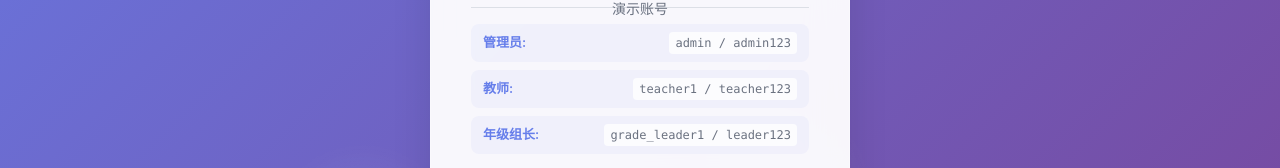
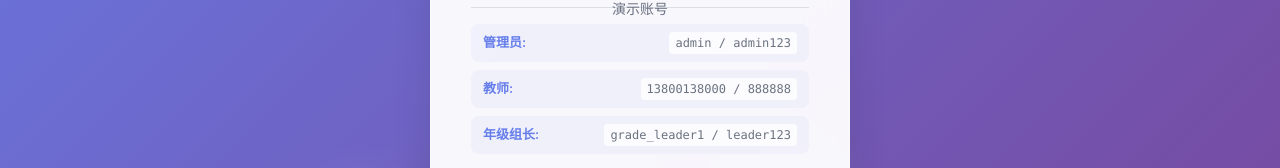
Before and after one commit to makle-oman/vue3-grade-menagement-system, a Vue app: page /login in a window 1280 px wide. Shown: the part 572-740 px from the top of the page. Built offline with nearby package versions, Linux system fonts and the light colour scheme.

Commit message:
增加查询提示

```diff
--- a/src/views/LoginView/index.vue
+++ b/src/views/LoginView/index.vue
@@ -101,7 +101,7 @@
           </div>
           <div class="demo-item">
             <span class="demo-role">教师:</span>
-            <span class="demo-account">teacher1 / teacher123</span>
+            <span class="demo-account">13800138000 / 888888</span>
           </div>
           <div class="demo-item">
             <span class="demo-role">年级组长:</span>
@@ -263,7 +263,7 @@ const loginRules: FormRules = {
 const registerRules: FormRules = {
   username: [
     { required: true, message: '请输入手机号', trigger: 'blur' },
-    { pattern: /^1[3-9]\d{9}$/, message: '请输入正确的手机号格式', trigger: 'blur' }
+    { pattern: /^1[0-9]\d{9}$/, message: '请输入正确的手机号格式', trigger: 'blur' }
   ],
   name: [
     { required: true, message: '请输入真实姓名', trigger: 'blur' },
--- a/src/views/statistics/SemesterStatisticsView.vue
+++ b/src/views/statistics/SemesterStatisticsView.vue
@@ -430,6 +430,7 @@ const loadStatistics = async () => {
   try {
     loading.value = true;
     statistics.value = await statisticsApi.getSemesterStatistics(filters.semesterId, filters.className);
+      ElMessage.success('查询成功！');
 
     // 使用统计数据中的考试信息更新考试列表
     if (statistics.value && statistics.value.exams) {
--- a/src/views/statistics/StatisticsView.vue
+++ b/src/views/statistics/StatisticsView.vue
@@ -731,6 +731,8 @@ const generateStatistics = async () => {
     }
 
     statistics.value = processedStats
+      ElMessage.success('查询成功！');
+
   } catch (error) {
     console.error('生成统计数据失败:', error)
     ElMessage.error(error?.response?.data?.message || '生成统计数据失败')
```
